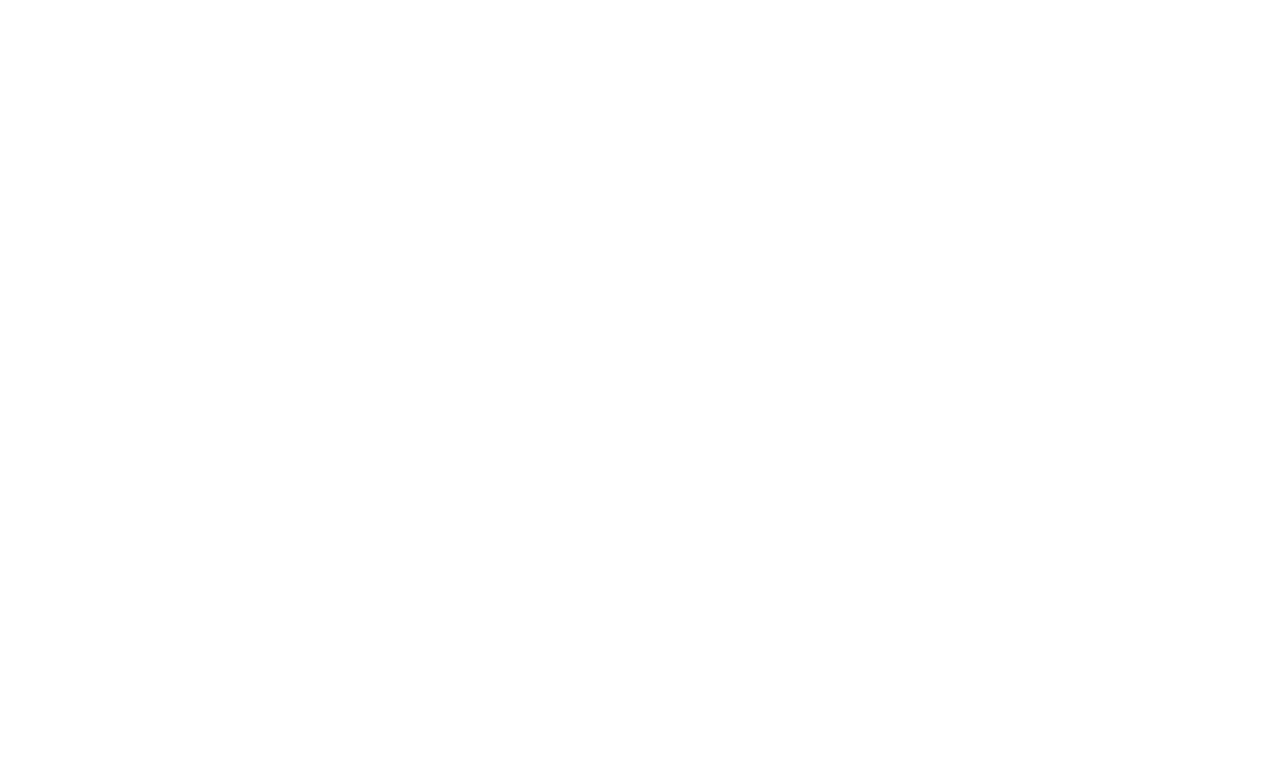
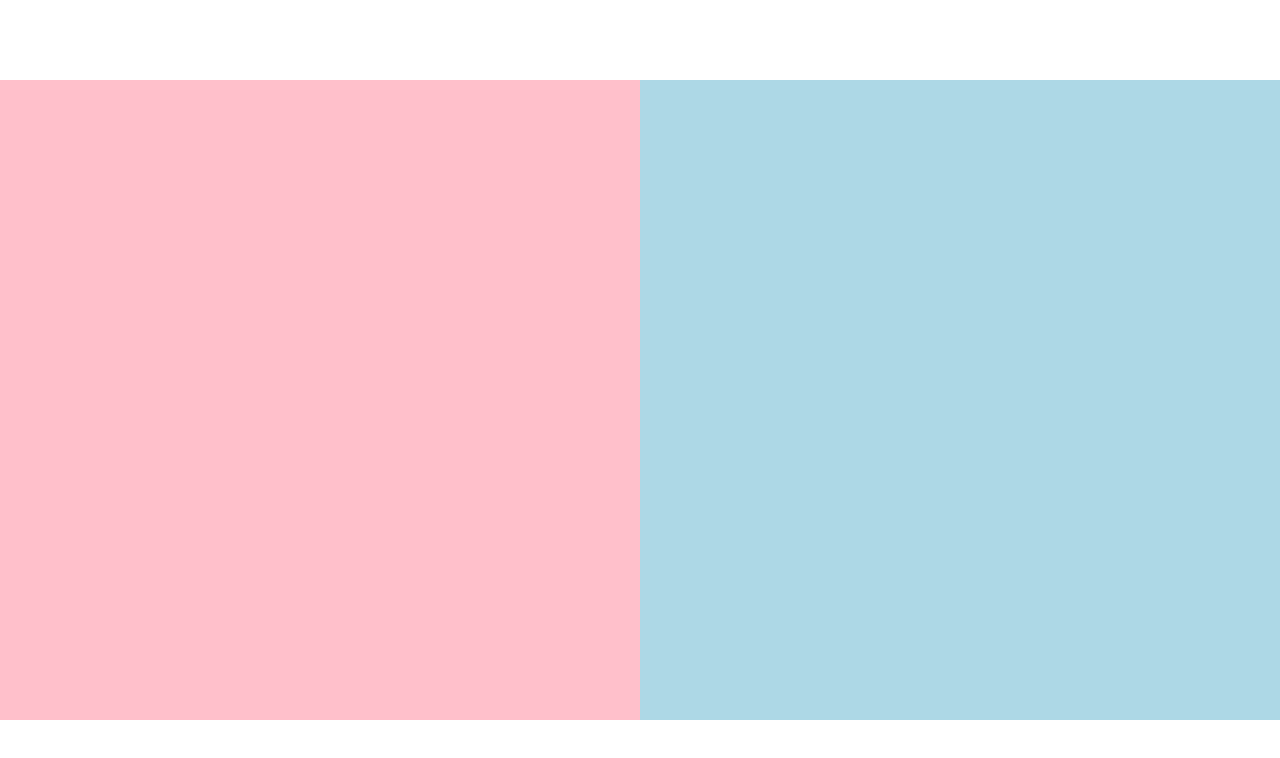
Before and after one commit to maugares/chakraui-egghead-tutorial, a Next.js app: page / in a window 1280 px wide. Shown: the top 758 px of the page. Built offline with nearby package versions, Linux system fonts and the light colour scheme.

Commit message:
Add two containers next to each other (VStack)

```diff
--- a/pages/index.tsx
+++ b/pages/index.tsx
@@ -1,4 +1,4 @@
-import { Container, Flex } from '@chakra-ui/react'
+import { Container, Flex, VStack } from '@chakra-ui/react'
 
 /*
 - Components have default parameters and are overriten with Style props.
@@ -8,13 +8,31 @@
 - These style props can be checked out on the Chakra UI website: https://chakra-ui.com/docs/styled-system/theming/theme or
 ./node_modules/@chakra-ui/styled-system/src/config/space.ts
 - design tokens have long and short forms: width (w), height (h), padding (p), margin (m), etc
+- spaces integers are 4x in pixels: 10 == 40px
+- background and backgroundColor are interchangeable
 */
 
 const IndexPage = () => (
-    <Container maxWidth="container.xl" padding={0}>
-        <Flex height="100vh" paddingY={20}>
-        </Flex>
-    </Container>
+  <Container maxWidth='container.xl' padding={0}>
+    <Flex height='100vh' paddingY={20}>
+      <VStack
+        width='full'
+        height='full'
+        padding={10}
+        spacing={10}
+        alignItems='flex-start'
+        backgroundColor='pink'
+      />
+      <VStack
+        width='full'
+        height='full'
+        padding={10}
+        spacing={10}
+        alignItems='flex-start'
+        background='lightblue'
+      />
+    </Flex>
+  </Container>
 )
 
 export default IndexPage
```
